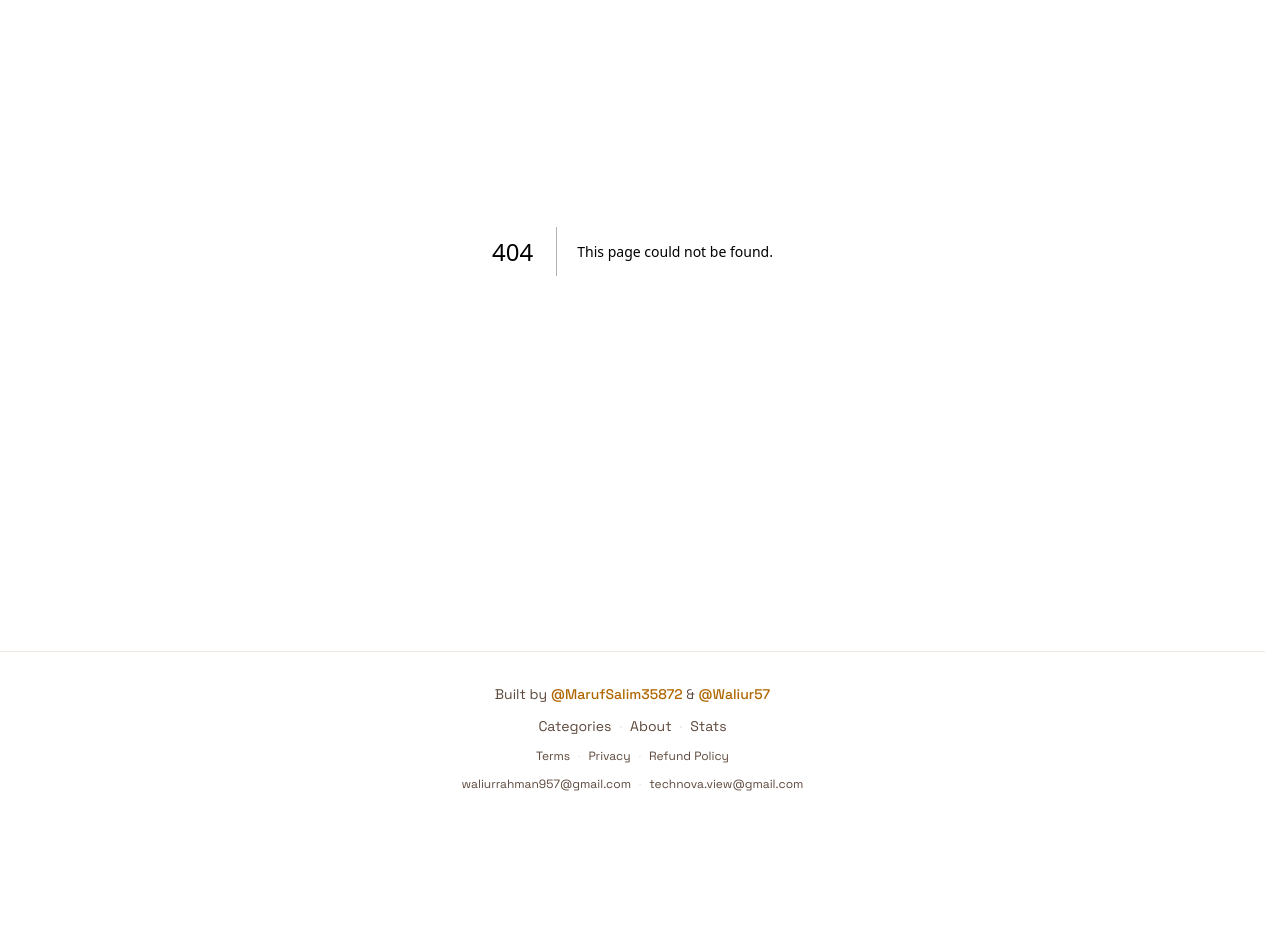
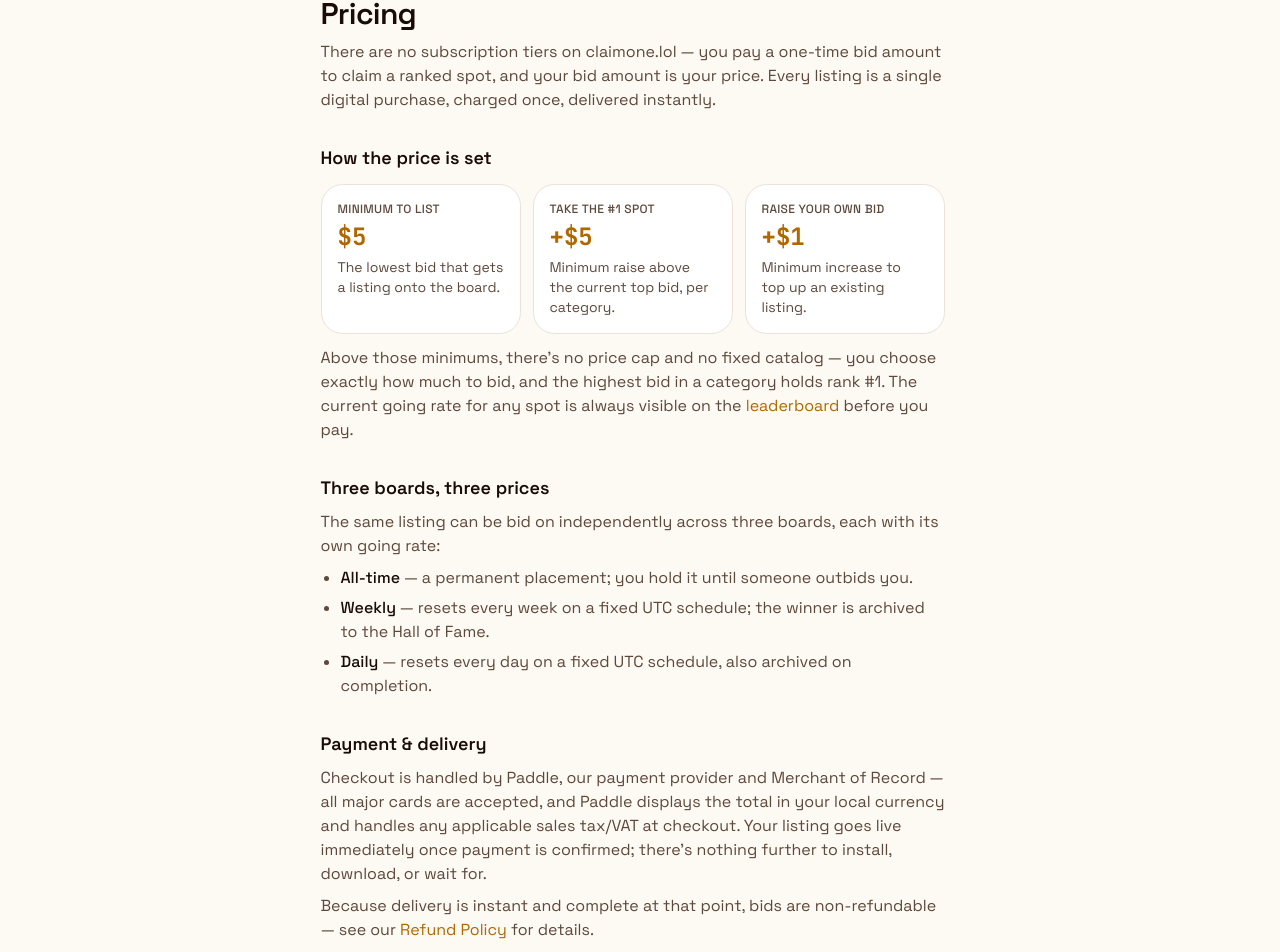
Before and after one commit to technova-view/claimone, a Next.js app: page /pricing in a window 1280 px wide. Before the commit this address had no page. Shown: the part 149-1101 px from the top of the page. Before the commit the page ends 973 px from the top, so only its background shows below. Built offline with nearby package versions, Linux system fonts and the light colour scheme.

Commit message:
feat: add Pricing page and update site footer navigation links

```diff
--- /dev/null
+++ b/src/app/pricing/page.tsx
@@ -0,0 +1,102 @@
+import type { Metadata } from "next";
+import Link from "next/link";
+import { SiteHeader } from "@/components/site/site-header";
+import { MIN_BID_CENTS, MIN_RAISE_OWN_BID_CENTS, MIN_RAISE_TO_TAKE_TOP_CENTS } from "@/lib/config/bid-config";
+
+export const metadata: Metadata = {
+  title: "Pricing · claimone.lol",
+};
+
+function formatAmount(cents: number): string {
+  return `$${(cents / 100).toLocaleString(undefined, { maximumFractionDigits: 0 })}`;
+}
+
+export default function PricingPage() {
+  return (
+    <div className="flex flex-1 flex-col">
+      <SiteHeader />
+      <main className="mx-auto flex w-full max-w-2xl flex-1 flex-col gap-8 px-6 py-14">
+        <div>
+          <h1 className="text-3xl font-semibold tracking-tight">Pricing</h1>
+          <p className="mt-2 text-muted-foreground">
+            There are no subscription tiers on claimone.lol — you pay a one-time bid amount to claim a ranked spot,
+            and your bid amount is your price. Every listing is a single digital purchase, charged once, delivered
+            instantly.
+          </p>
+        </div>
+
+        <section className="flex flex-col gap-3">
+          <h2 className="text-lg font-semibold">How the price is set</h2>
+          <div className="grid grid-cols-1 gap-3 sm:grid-cols-3">
+            <div className="rounded-2xl border border-border bg-card p-4">
+              <p className="text-xs font-medium uppercase tracking-wide text-muted-foreground">Minimum to list</p>
+              <p className="mt-1 font-mono text-2xl font-bold text-primary">{formatAmount(MIN_BID_CENTS)}</p>
+              <p className="mt-1 text-sm text-muted-foreground">The lowest bid that gets a listing onto the board.</p>
+            </div>
+            <div className="rounded-2xl border border-border bg-card p-4">
+              <p className="text-xs font-medium uppercase tracking-wide text-muted-foreground">Take the #1 spot</p>
+              <p className="mt-1 font-mono text-2xl font-bold text-primary">
+                +{formatAmount(MIN_RAISE_TO_TAKE_TOP_CENTS)}
+              </p>
+              <p className="mt-1 text-sm text-muted-foreground">Minimum raise above the current top bid, per category.</p>
+            </div>
+            <div className="rounded-2xl border border-border bg-card p-4">
+              <p className="text-xs font-medium uppercase tracking-wide text-muted-foreground">Raise your own bid</p>
+              <p className="mt-1 font-mono text-2xl font-bold text-primary">
+                +{formatAmount(MIN_RAISE_OWN_BID_CENTS)}
+              </p>
+              <p className="mt-1 text-sm text-muted-foreground">Minimum increase to top up an existing listing.</p>
+            </div>
+          </div>
+          <p className="text-muted-foreground">
+            Above those minimums, there&rsquo;s no price cap and no fixed catalog — you choose exactly how much to
+            bid, and the highest bid in a category holds rank #1. The current going rate for any spot is always
+            visible on the{" "}
+            <a href="/" className="text-primary hover:underline">
+              leaderboard
+            </a>{" "}
+            before you pay.
+          </p>
+        </section>
+
+        <section className="flex flex-col gap-2">
+          <h2 className="text-lg font-semibold">Three boards, three prices</h2>
+          <p className="text-muted-foreground">
+            The same listing can be bid on independently across three boards, each with its own going rate:
+          </p>
+          <ul className="flex list-disc flex-col gap-1.5 pl-5 text-muted-foreground">
+            <li>
+              <span className="font-medium text-foreground">All-time</span> — a permanent placement; you hold it
+              until someone outbids you.
+            </li>
+            <li>
+              <span className="font-medium text-foreground">Weekly</span> — resets every week on a fixed UTC
+              schedule; the winner is archived to the Hall of Fame.
+            </li>
+            <li>
+              <span className="font-medium text-foreground">Daily</span> — resets every day on a fixed UTC schedule,
+              also archived on completion.
+            </li>
+          </ul>
+        </section>
+
+        <section className="flex flex-col gap-2">
+          <h2 className="text-lg font-semibold">Payment &amp; delivery</h2>
+          <p className="text-muted-foreground">
+            Checkout is handled by Paddle, our payment provider and Merchant of Record — all major cards are
+            accepted, and Paddle displays the total in your local currency and handles any applicable sales
+            tax/VAT at checkout. Your listing goes live immediately once payment is confirmed; there&rsquo;s nothing
+            further to install, download, or wait for.
+          </p>
+          <p className="text-muted-foreground">
+            Because delivery is instant and complete at that point, bids are non-refundable — see our{" "}
+            <a href="/refund-policy" className="text-primary hover:underline">
+              Refund Policy
+            </a>{" "}
+            for details.
+          </p>
+        </section>
+      </main>
+    </div>
+  );
+}
--- a/src/components/site/site-footer.tsx
+++ b/src/components/site/site-footer.tsx
@@ -4,6 +4,7 @@ import Link from "next/link";
 
 const NAV_LINKS = [
   { href: "/categories", label: "Categories" },
+  { href: "/pricing", label: "Pricing" },
   { href: "/about", label: "About" },
   { href: "/stats", label: "Stats" },
 ];
```
